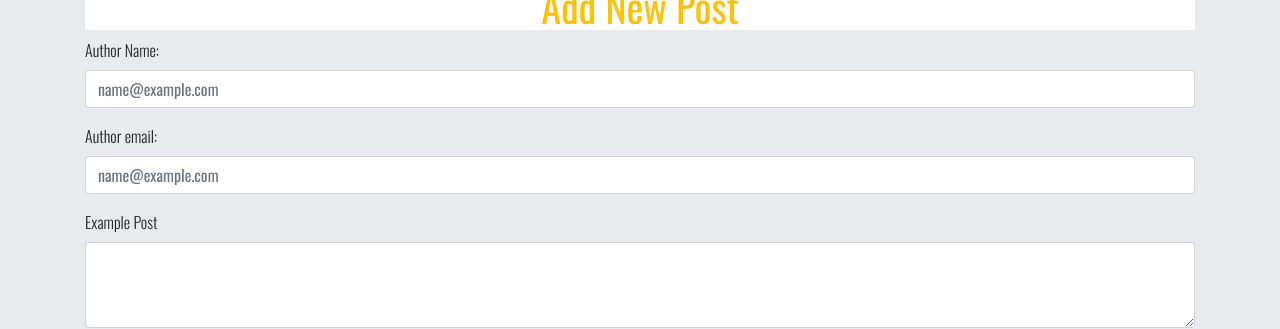
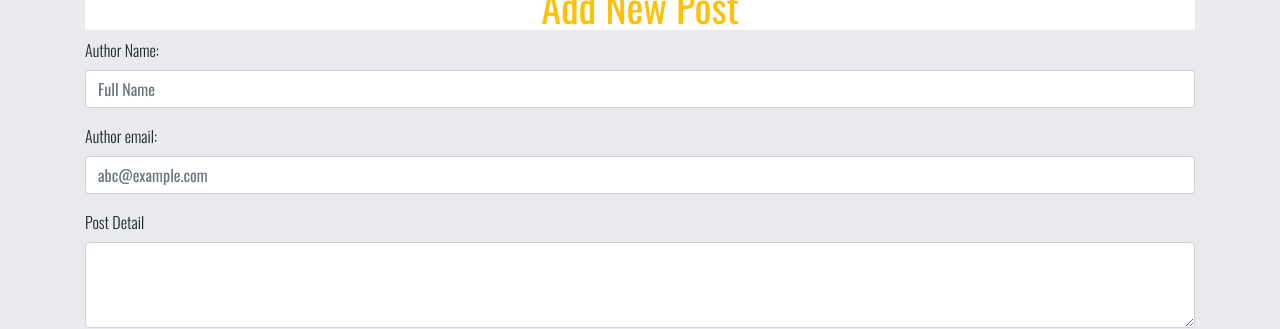
Before and after one commit to smilydawra/web-development-school-projects, a React (Create React App) app in the folder optimaanalyticsassignment/: page /create in a window 1280 px wide. Shown: the part 399-728 px from the top of the page. Built offline with nearby package versions, Linux system fonts and the light colour scheme.

Commit message:
validation implemented on create form

```diff
--- a/optimaanalyticsassignment/src/components/CreatePost.js
+++ b/optimaanalyticsassignment/src/components/CreatePost.js
@@ -1,25 +1,31 @@
 import React, { useState } from 'react';
+import { useForm } from 'react-hook-form';
 
 const CreatePost = () => {
-	const [posts, setPosts] = useState([])
-
+	const { register, handleSubmit, errors } = useForm();
+	const submitPost = (data) => {
+		console.log(data);
+	}
 	return(
 		<>
 		<h1 className="text-warning bg-white text-center">Add New Post</h1>
-		<form>
+		<form onSubmit={handleSubmit(submitPost)}>
 			<div className="form-group">
-				<label for="name">Author Name: </label>
-				<input type="text" className="form-control" id="name" name="name" placeholder="name@example.com"/>
+				<label htmlFor="name">Author Name: </label>
+				<input ref={register({ required: true })} type="text" className="form-control" id="name" name="name" placeholder="Full Name"/>
+				<small className="form-text text-danger">{errors.name && 'Author name is required'}</small>
 			</div>
 			<div className="form-group">
-				<label for="email">Author email: </label>
-				<input type="email" className="form-control" id="email" name="email" placeholder="name@example.com"/>
+				<label htmlFor="email">Author email: </label>
+				<input ref={register({ required: true, email: true })} type="email" className="form-control" id="email" name="email" placeholder="abc@example.com"/>
+				<small className="form-text text-danger">{errors.email && 'Author Email is required'}</small>
 			</div>
 			<div className="form-group">
-				<label for="body">Example Post</label>
-				<textarea className="form-control" id="body" name="body" rows="3"></textarea>
+				<label htmlFor="body">Post Detail</label>
+				<textarea ref={register({ required: true })} className="form-control" id="body" name="body" rows="3"></textarea>
+				<small className="form-text text-danger">{errors.body && 'Post Detail is required'}</small>
 			</div>
-			<button type="submit" class="btn btn-primary mb-2">Create Post</button>
+			<button type="submit" className="btn btn-primary mb-2">Create Post</button>
 		</form>
 	</>
 	)
--- a/optimaanalyticsassignment/src/components/Footer.js
+++ b/optimaanalyticsassignment/src/components/Footer.js
@@ -2,9 +2,9 @@ import React from 'react';
 
 const Footer = () => {
 	return (
-		<footer class="page-footer font-small blue">
+		<footer className="page-footer font-small blue">
 
-		  <div class="footer-copyright text-center py-3">© 2020 Copyright:
+		  <div className="footer-copyright text-center py-3">© 2020 Copyright:
 		    <a href="https://furniturerama.smilydawra.info/"> furniturerama.smilydawra.info</a>
 		  </div>
 
```
